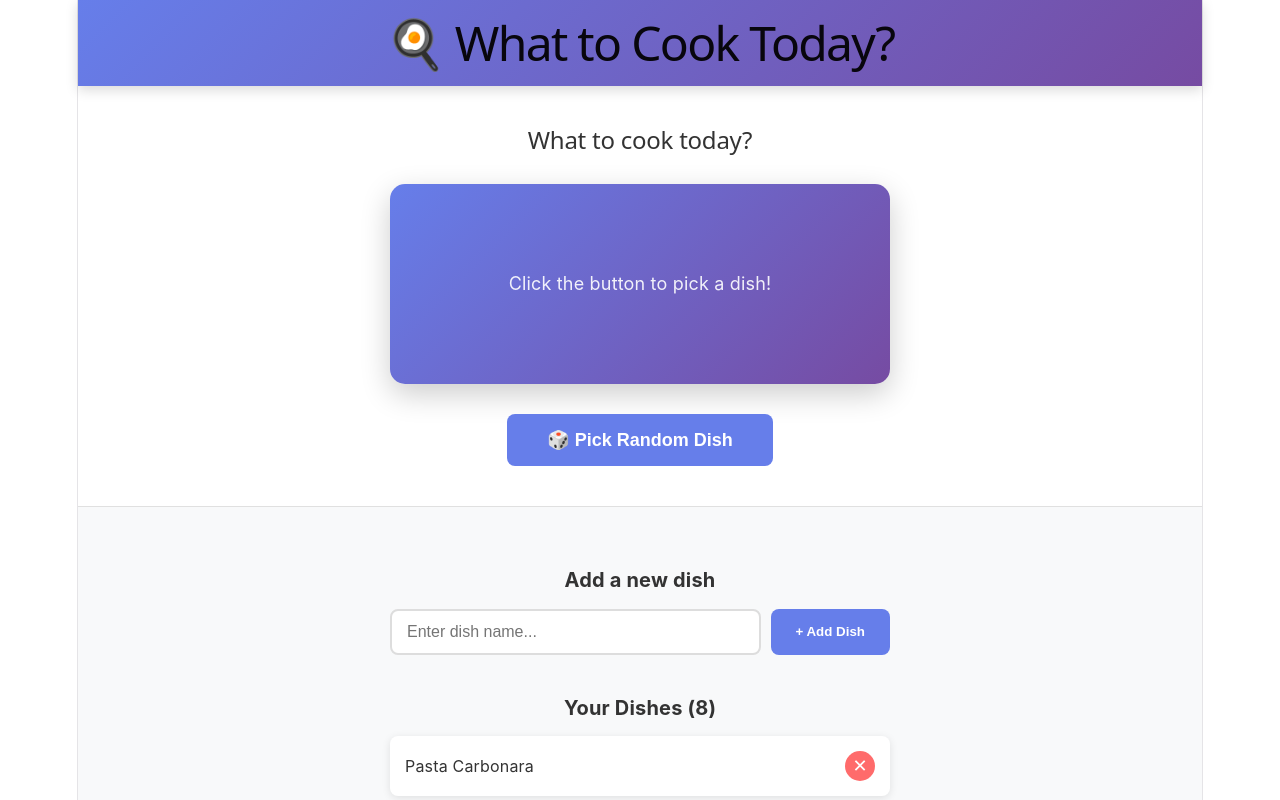
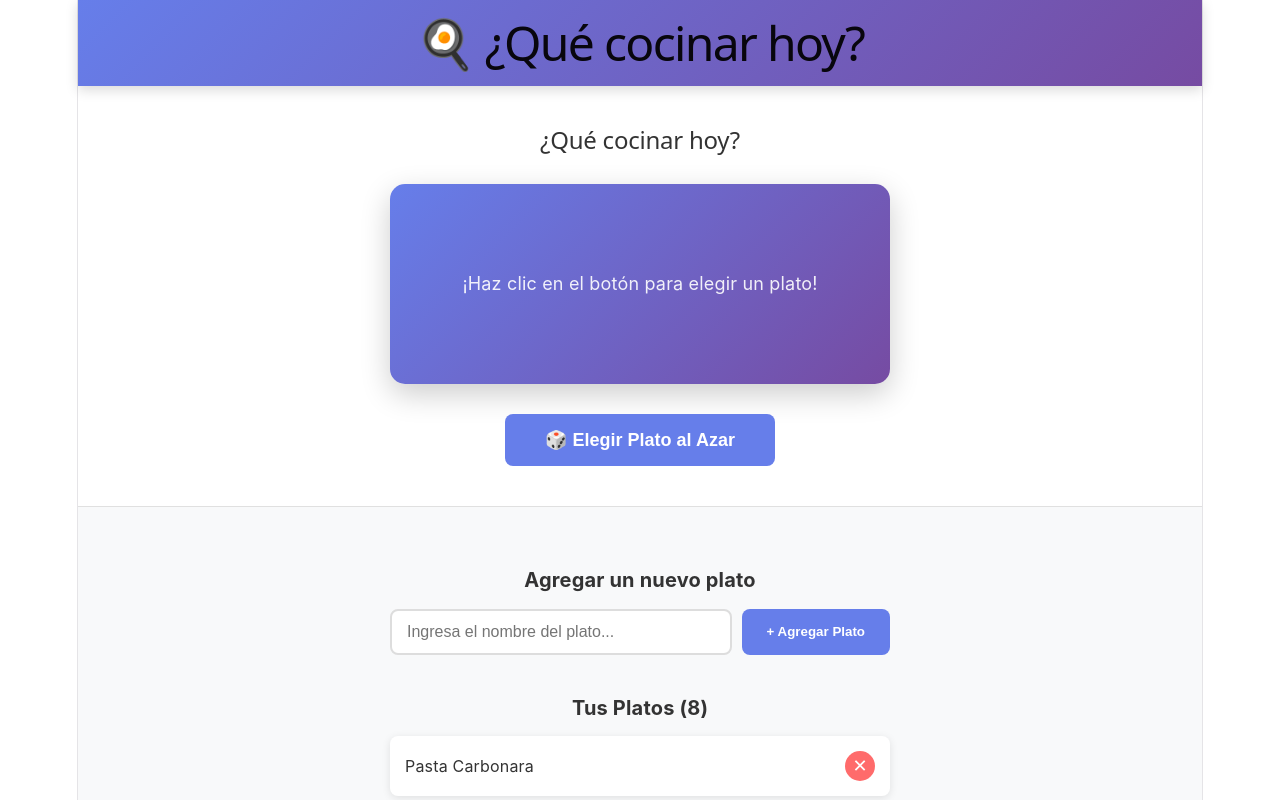
Before and after one commit to MiguelAngelTG7/maxlib, a React (Vite) app: page / in a window 1280 px wide. Built offline with nearby package versions, Linux system fonts and the light colour scheme.

Commit message:
traduccion al español de interface

```diff
--- a/src/App.tsx
+++ b/src/App.tsx
@@ -40,7 +40,7 @@ function App() {
   return (
     <div className="app-container">
       <header className="app-header">
-        <h1>🍳 What to Cook Today?</h1>
+        <h1>🍳 ¿Qué cocinar hoy?</h1>
       </header>
 
       <main className="app-main">
--- a/src/components/DishImportExport.tsx
+++ b/src/components/DishImportExport.tsx
@@ -26,9 +26,9 @@ export function DishImportExport({ dishes, onImport }: DishImportExportProps) {
     try {
       const importedDishes = await importDishes(file);
       onImport(importedDishes);
-      alert(`Successfully imported ${importedDishes.length} dishes!`);
+      alert(`¡Se importaron exitosamente ${importedDishes.length} platos!`);
     } catch (error) {
-      alert(`Error importing file: ${error instanceof Error ? error.message : 'Unknown error'}`);
+      alert(`Error al importar el archivo: ${error instanceof Error ? error.message : 'Error desconocido'}`);
     }
 
     // Reset the input
@@ -37,13 +37,13 @@ export function DishImportExport({ dishes, onImport }: DishImportExportProps) {
 
   return (
     <div className="import-export">
-      <h3>Backup & Restore</h3>
+      <h3>Respaldo y Restaurar</h3>
       <div className="button-group">
         <button className="export-button" onClick={handleExport}>
-          💾 Export Dishes
+          💾 Exportar Platos
         </button>
         <button className="import-button" onClick={handleImportClick}>
-          📂 Import Dishes
+          📂 Importar Platos
         </button>
         <input
           ref={fileInputRef}
--- a/src/components/DishManagement.tsx
+++ b/src/components/DishManagement.tsx
@@ -26,23 +26,23 @@ export function DishManagement({
   return (
     <div className="dish-management">
       <div className="add-dish-section">
-        <h3>Add a new dish</h3>
+        <h3>Agregar un nuevo plato</h3>
         <form onSubmit={handleSubmit} className="add-form">
           <input
             type="text"
             value={inputValue}
             onChange={(e) => setInputValue(e.target.value)}
-            placeholder="Enter dish name..."
+            placeholder="Ingresa el nombre del plato..."
             className="input-field"
           />
           <button type="submit" className="add-button">
-            + Add Dish
+            + Agregar Plato
           </button>
         </form>
       </div>
 
       <div className="dishes-list-section">
-        <h3>Your Dishes ({dishes.length})</h3>
+        <h3>Tus Platos ({dishes.length})</h3>
         <ul className="dishes-list">
           {dishes.map((dish) => (
             <li key={dish.id} className="dish-item">
--- a/src/components/DishPicker.tsx
+++ b/src/components/DishPicker.tsx
@@ -10,16 +10,16 @@ export function DishPicker({ currentDish, onPickDish }: DishPickerProps) {
   return (
     <div className="dish-picker">
       <div className="dish-display">
-        <h2>What to cook today?</h2>
+        <h2>¿Qué cocinar hoy?</h2>
         <div className="dish-card">
           {currentDish ? (
             <h1 className="dish-name">{currentDish.name}</h1>
           ) : (
-            <p className="placeholder">Click the button to pick a dish!</p>
+            <p className="placeholder">¡Haz clic en el botón para elegir un plato!</p>
           )}
         </div>
         <button className="pick-button" onClick={onPickDish}>
-          🎲 Pick Random Dish
+          🎲 Elegir Plato al Azar
         </button>
       </div>
     </div>
```
